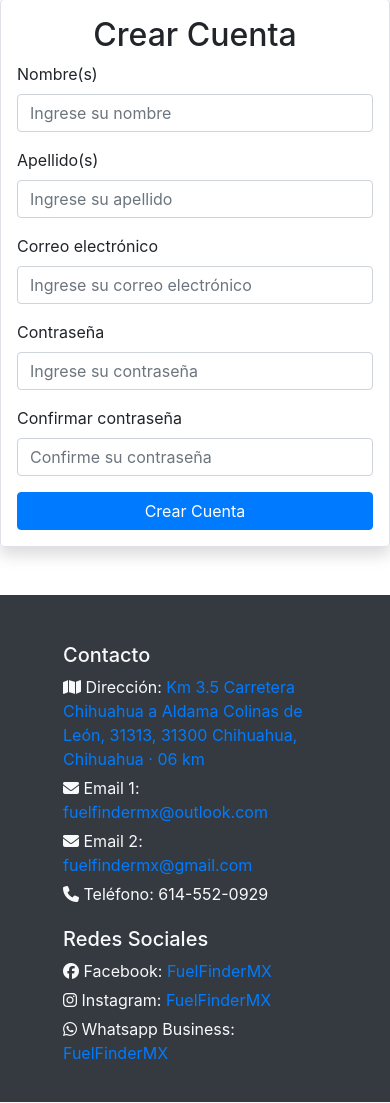
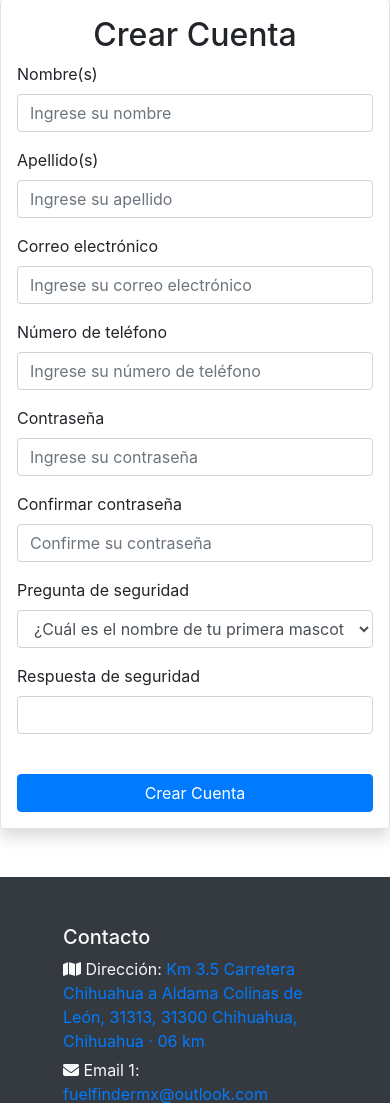
Before and after one commit to AanV03/Fuelfindermx, a Flask app: page /CreateAcc in a window 390 px wide. Shown: the part 105-1208 px from the top of the page. Run offline with Flask 3, Linux system fonts and the light colour scheme; some libraries are stand-ins or nearby versions.

Commit message:
Mapa,Inicio,Registro
Se añadio el telefono y pregunta de seguridad al querer registrarse, se actualizo el mapa para que se cierre el cuadro de informacion al abrir otro y se hizo responsive el jumbotron de el inicio

```diff
--- a/Public/templates/CreateAcc.html
+++ b/Public/templates/CreateAcc.html
@@ -62,6 +62,12 @@
                         <div id="emailError" class="invalid-feedback"></div>
                     </div>
                     <div class="form-group">
+                        <label for="email">Número de teléfono</label>
+                        <input type="tel" name='telefono' class="form-control" id="telefono" placeholder="Ingrese su número de teléfono"
+                        required maxlength="10">
+                        <div id="telefonoError" class="invalid-feedback"></div>
+                    </div>
+                    <div class="form-group">
                         <label for="contraseña">Contraseña</label>
                         <input type="password" name="contraseña" class="form-control" id="contraseña" placeholder="Ingrese su contraseña" required>
                         <div id="contraseñaError" class="invalid-feedback"></div>
@@ -71,6 +77,20 @@
                         <input type="password" name="confirmar-contraseña" class="form-control" id="confirmarcontraseña" placeholder="Confirme su contraseña" required>
                         <div id="confirmarContraseñaError" class="invalid-feedback"></div>
                     </div>
+                    <div class="form-group">
+                        <label for="securityQuestion">Pregunta de seguridad</label>
+                        <select class="form-control" id="securityQuestion" name="security_question_id" required>
+                            <option value="1">¿Cuál es el nombre de tu primera mascota?</option>
+                            <option value="2">¿En qué ciudad naciste?</option>
+                            <option value="3">¿Cuál es tu comida favorita?</option>
+                            <option value="4">¿Cuál es tu color favorito?</option>
+                            <option value="5">¿A cual primaria asististe?</option>
+                        </select>
+                    </div>
+                    <div class="form-group">
+                        <label for="securityAnswer">Respuesta de seguridad</label>
+                        <input type="text" class="form-control" id="securityAnswer" name="security_answer" required>
+                    </div>
                     <button type="submit" class="btn btn-primary btn-block">Crear Cuenta</button>
                 </form>
 
```
Also changed, not shown: Public/templates/Inicio.html (+19 -14 lines), Public/templates/Mapa.html (+12 -16 lines).
